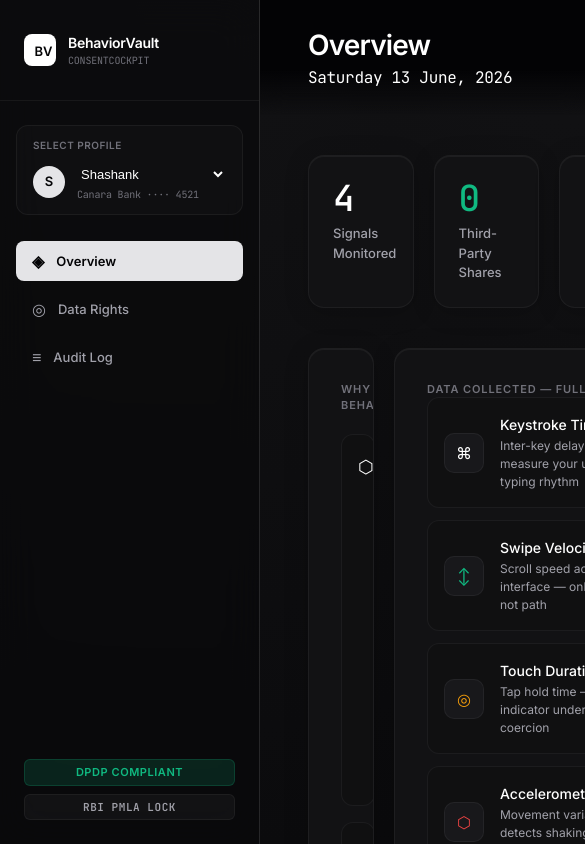
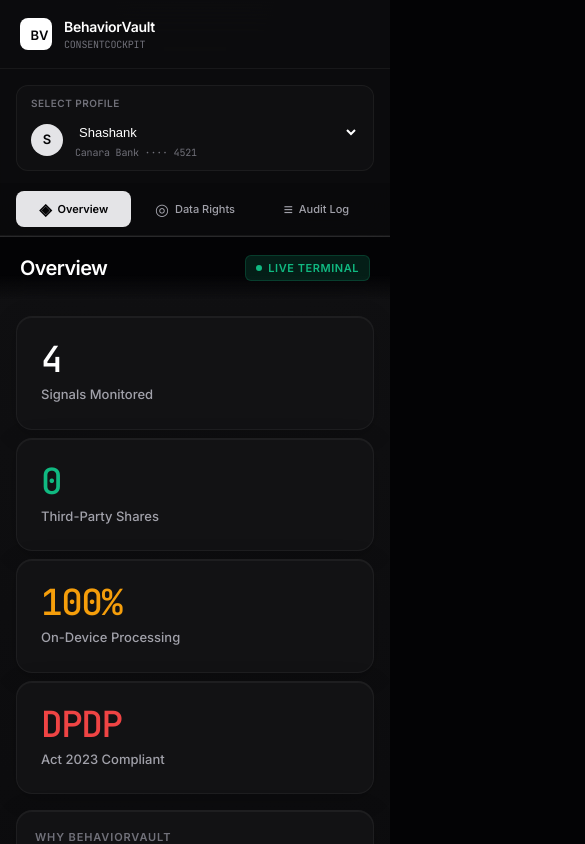
Before and after one commit to Shashankgyaplar/cockpitBV, a React (Create React App) app: page / in a window 390 px wide. Shown: the top 844 px of the page, 585 px wide, since content can reach past the window. Built offline with nearby package versions, Linux system fonts and the light colour scheme.

Commit message:
style: implement fluid mobile responsiveness and scrollable tables in cockpit

```diff
--- a/src/App.js
+++ b/src/App.js
@@ -30,9 +30,9 @@
   return (
     <div className="app-layout">
       <aside className="sidebar">
-        <div style={{ padding: '32px 24px', borderBottom: '1px solid var(--border-subtle)', marginBottom: '24px' }}>
+        <div className="sidebar-header">
           <div style={{ display: 'flex', gap: '12px', alignItems: 'center' }}>
-            <div style={{ width: '32px', height: '32px', background: 'var(--text-primary)', borderRadius: '8px', display: 'flex', alignItems: 'center', justifyContent: 'center', color: 'var(--base-bg)', fontWeight: '600', fontSize: '13px', paddingLeft: '7px', paddingTop: '3px' }}>BV</div>
+            <div className="logo-box">BV</div>
             <div>
               <div style={{ fontSize: '14px', fontWeight: '600', letterSpacing: '-0.02em' }}>BehaviorVault</div>
               <div className="mono" style={{ fontSize: '10px', color: 'var(--text-tertiary)', textTransform: 'uppercase' }}>ConsentCockpit</div>
@@ -40,10 +40,10 @@
           </div>
         </div>
 
-        <div style={{ padding: '12px 16px', margin: '0 16px 24px', background: 'rgba(255,255,255,0.02)', border: '1px solid var(--border-subtle)', borderRadius: '12px', display: 'flex', flexDirection: 'column', gap: '8px' }}>
+        <div className="profile-selector-box">
           <label style={{ fontSize: '10px', textTransform: 'uppercase', color: 'var(--text-tertiary)', fontWeight: '600', letterSpacing: '0.05em' }}>Select Profile</label>
           <div style={{ display: 'flex', alignItems: 'center', gap: '12px' }}>
-            <div style={{ width: '32px', height: '32px', borderRadius: '50%', background: 'var(--brand-accent)', color: 'var(--base-bg)', display: 'flex', alignItems: 'center', justifyContent: 'center', fontSize: '13px', fontWeight: '600' }}>
+            <div className="profile-avatar">
               {currentUser.name[0]}
             </div>
             <div style={{ flex: 1 }}>
@@ -53,16 +53,7 @@
                   const selected = PROFILES.find(p => p.id === e.target.value);
                   setCurrentUser(selected);
                 }}
-                style={{
-                  background: 'transparent',
-                  border: 'none',
-                  color: 'var(--text-primary)',
-                  fontSize: '13px',
-                  fontWeight: '500',
-                  width: '100%',
-                  cursor: 'pointer',
-                  outline: 'none'
-                }}
+                className="profile-select"
               >
                 {PROFILES.map(p => (
                   <option key={p.id} value={p.id} style={{ background: '#111', color: '#fff' }}>
@@ -75,7 +66,7 @@
           </div>
         </div>
 
-        <nav style={{ display: 'flex', flexDirection: 'column', gap: '4px', flex: 1 }}>
+        <nav className="sidebar-nav">
           {NAV.map(n => (
             <button key={n.id} className={`nav-link ${page === n.id ? 'active' : ''}`} onClick={() => setPage(n.id)}>
               <span style={{ fontSize: '16px' }}>{n.icon}</span>
@@ -84,7 +75,7 @@
           ))}
         </nav>
 
-        <div style={{ padding: '24px', display: 'flex', flexDirection: 'column', gap: '8px' }}>
+        <div className="sidebar-footer">
           <div className="status-badge badge-green" style={{ width: '100%', justifyContent: 'center' }}>DPDP Compliant</div>
           <div className="status-badge badge-neutral" style={{ width: '100%', justifyContent: 'center' }}>RBI PMLA Lock</div>
         </div>
--- a/src/index.css
+++ b/src/index.css
@@ -97,3 +97,205 @@
 
 .data-row { display: flex; align-items: center; gap: 16px; padding: 16px; border-radius: 12px; border: 1px solid var(--border-subtle); background: rgba(0,0,0,0.1); }
 .icon-box { width: 40px; height: 40px; border-radius: 10px; display: flex; align-items: center; justify-content: center; background: var(--surface-2); border: 1px solid var(--border-subtle); font-size: 16px; color: var(--text-primary); flex-shrink: 0; }
+
+/* Sidebar Styled Components */
+.sidebar-header {
+  padding: 24px 24px;
+  border-bottom: 1px solid var(--border-subtle);
+  margin-bottom: 16px;
+}
+.logo-box {
+  width: 32px;
+  height: 32px;
+  background: var(--text-primary);
+  border-radius: 8px;
+  display: flex;
+  align-items: center;
+  justify-content: center;
+  color: var(--base-bg);
+  font-weight: 600;
+  font-size: 13px;
+  padding-left: 7px;
+  padding-top: 3px;
+}
+.profile-selector-box {
+  padding: 12px 16px;
+  margin: 0 16px 20px;
+  background: rgba(255,255,255,0.02);
+  border: 1px solid var(--border-subtle);
+  border-radius: 12px;
+  display: flex;
+  flex-direction: column;
+  gap: 8px;
+}
+.profile-avatar {
+  width: 32px;
+  height: 32px;
+  border-radius: 50%;
+  background: var(--brand-accent);
+  color: var(--base-bg);
+  display: flex;
+  align-items: center;
+  justify-content: center;
+  font-size: 13px;
+  font-weight: 600;
+}
+.profile-select {
+  background: transparent;
+  border: none;
+  color: var(--text-primary);
+  font-size: 13px;
+  font-weight: 500;
+  width: 100%;
+  cursor: pointer;
+  outline: none;
+}
+.sidebar-nav {
+  display: flex;
+  flex-direction: column;
+  gap: 4px;
+  flex: 1;
+}
+.sidebar-footer {
+  padding: 20px 24px;
+  display: flex;
+  flex-direction: column;
+  gap: 8px;
+}
+
+/* Table Responsive Wrapper */
+.table-responsive {
+  width: 100%;
+  overflow-x: auto;
+  -webkit-overflow-scrolling: touch;
+}
+
+/* =============================================================================
+   MOBILE RESPONSIVENESS (Media Queries)
+   ============================================================================= */
+@media (max-width: 820px) {
+  .app-layout {
+    flex-direction: column;
+    min-height: 100vh;
+  }
+
+  .sidebar {
+    position: relative;
+    width: 100%;
+    height: auto;
+    border-right: none;
+    border-bottom: 1px solid var(--border-medium);
+  }
+
+  .sidebar-header {
+    padding: 16px 20px;
+    margin-bottom: 8px;
+    border-bottom: 1px solid var(--border-subtle);
+  }
+
+  .profile-selector-box {
+    margin: 8px 16px 12px;
+    padding: 10px 14px;
+  }
+
+  .sidebar-nav {
+    flex-direction: row;
+    flex-wrap: wrap;
+    justify-content: flex-start;
+    padding: 8px 16px;
+    gap: 6px;
+    border-bottom: 1px solid var(--border-subtle);
+    background: rgba(0, 0, 0, 0.15);
+  }
+
+  .nav-link {
+    width: auto;
+    margin: 0;
+    padding: 8px 12px;
+    font-size: 12px;
+  }
+
+  .sidebar-footer {
+    display: none; /* Hide bottom indicators from sidebar to avoid clutter on mobile */
+  }
+
+  .main-wrapper {
+    margin-left: 0;
+    width: 100%;
+  }
+
+  .topbar {
+    padding: 16px 20px;
+    flex-direction: row;
+    align-items: center;
+    justify-content: space-between;
+    gap: 8px;
+  }
+
+  .topbar div:first-child {
+    display: flex;
+    flex-direction: row;
+    align-items: center;
+    gap: 8px;
+  }
+
+  .header-title {
+    font-size: 20px;
+  }
+
+  .page-date {
+    display: none; /* Hide date on small screens */
+  }
+
+  .content-grid {
+    padding: 16px 16px;
+    gap: 16px;
+  }
+
+  .grid-4 {
+    grid-template-columns: repeat(2, 1fr);
+    gap: 12px;
+  }
+
+  .grid-2 {
+    grid-template-columns: 1fr;
+    gap: 16px;
+  }
+
+  .grid-3 {
+    grid-template-columns: repeat(2, 1fr);
+    gap: 8px;
+  }
+
+  .bento-card {
+    padding: 18px;
+  }
+
+  .fin-table {
+    min-width: 600px; /* Force minimum width to scroll nicely */
+  }
+}
+
+@media (max-width: 480px) {
+  .grid-4 {
+    grid-template-columns: 1fr;
+    gap: 8px;
+  }
+
+  .grid-3 {
+    grid-template-columns: 1fr;
+    gap: 6px;
+  }
+
+  .sidebar-nav {
+    justify-content: space-around;
+  }
+
+  .nav-link {
+    flex: 1;
+    justify-content: center;
+    padding: 8px 6px;
+    font-size: 11px;
+    gap: 6px;
+  }
+}
--- a/src/pages/AuditLog.js
+++ b/src/pages/AuditLog.js
@@ -68,6 +68,7 @@
         {sessions.length === 0 ? (
           <div style={{ padding: '48px', textAlign: 'center', color: 'var(--text-tertiary)', fontSize: '13px' }}>No sessions yet. Open the app and log in to generate telemetry data.</div>
         ) : (
+          <div className="table-responsive">
             <table className="fin-table mono" style={{ fontSize: '12px' }}>
               <thead>
                 <tr><th>Session Marker</th><th>Timestamp</th><th>Anomaly Target</th><th>Security Status</th><th>Hardware Signals</th></tr>
@@ -97,6 +98,7 @@
                 ))}
               </tbody>
             </table>
+          </div>
         )}
       </section>
     </>
--- a/src/pages/DataControl.js
+++ b/src/pages/DataControl.js
@@ -31,6 +31,7 @@
     <>
       <section className="bento-card" style={{ padding: 0 }}>
         <div style={{ padding: '24px 24px 8px' }}><h2 className="section-label">DPDP Act 2023 — Compliance Map</h2></div>
+        <div className="table-responsive">
           <table className="fin-table">
             <thead>
               <tr><th>Section</th><th>Statutory Right</th><th>Technical Implementation</th><th>Status</th></tr>
@@ -46,6 +47,7 @@
               ))}
             </tbody>
           </table>
+        </div>
       </section>
 
       <div className="bento-card style-row" style={{ borderLeft: '4px solid var(--warn-amber)', background: 'var(--warn-amber-bg)', display: 'flex', gap: '16px', padding: '24px' }}>
```
Lines whose indentation alone changed are shown as unchanged.
